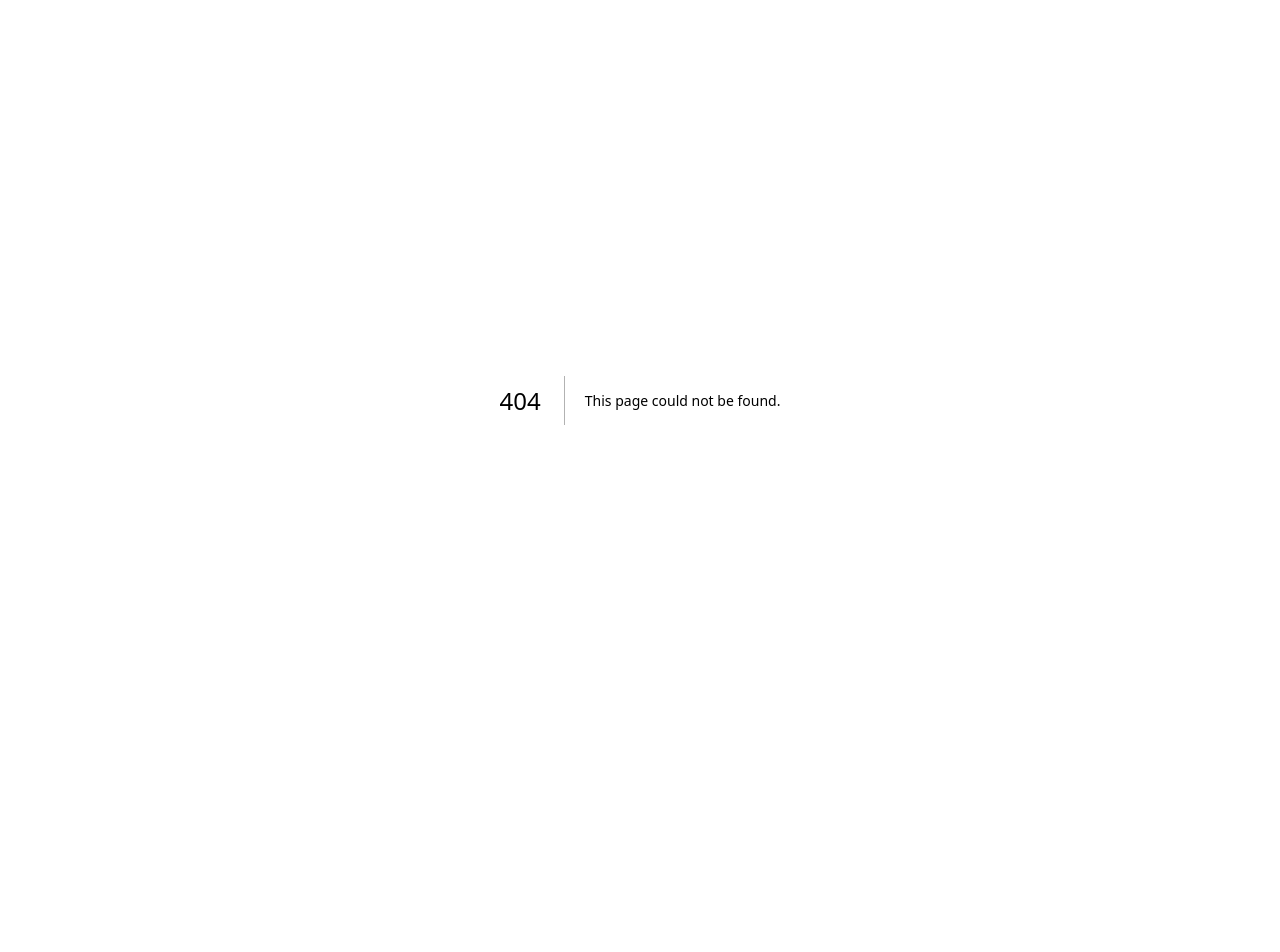
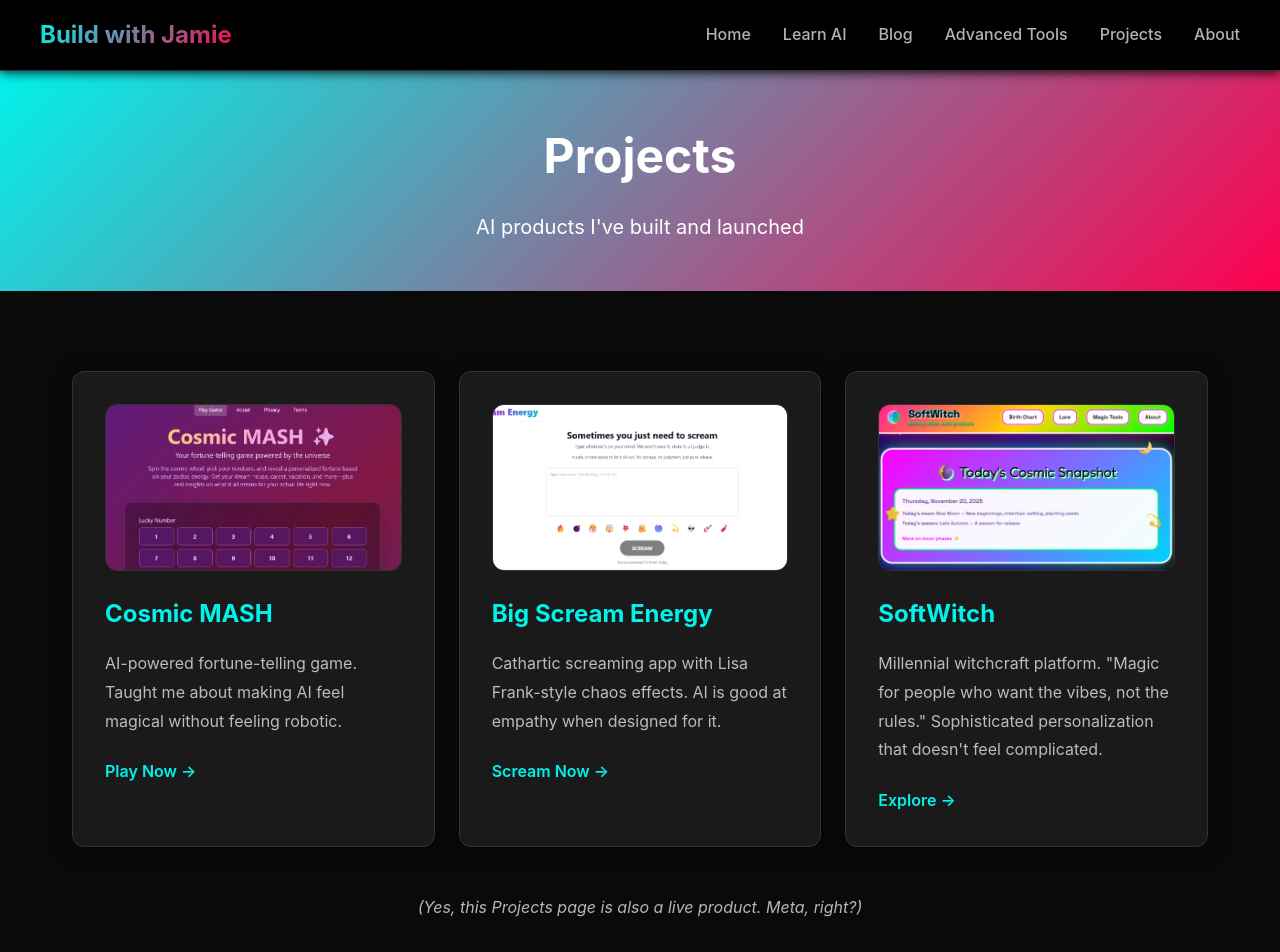
Before and after one commit to givemetheballai-debug/Buildwithjamie, a Next.js app: page /projects in a window 1280 px wide. Before the commit this address had no page. Shown: the top 952 px of the page. Before the commit the page ends 800 px from the top, so only its background shows below. Built offline with nearby package versions, Linux system fonts and the light colour scheme.

Commit message:
Add files via upload

```diff
--- /dev/null
+++ b/app/projects/page.js
@@ -0,0 +1,85 @@
+import Navigation from '../../components/Navigation'
+import Footer from '../../components/Footer'
+
+export const metadata = {
+  title: 'Projects | Jamie Williams',
+  description: 'AI products I\'ve built and launched',
+}
+
+export default function Projects() {
+  return (
+    <>
+      <Navigation />
+
+      {/* Hero */}
+      <section className="section-hero text-center bg-gradient">
+        <div className="container">
+          <h1 className="text-5xl font-bold mb-sm">Projects</h1>
+          <p className="text-xl">AI products I've built and launched</p>
+        </div>
+      </section>
+
+      {/* Live Projects */}
+      <section className="section bg-secondary">
+        <div className="container">
+
+          <div className="grid grid-3 gap-md">
+
+            {/* Cosmic MASH */}
+            <div className="card">
+              <div className="media-container media-container-16-9 mb-md">
+                <img src="/cosmicmash-screenshot.png" alt="Cosmic MASH screenshot" style={{width: '100%', height: '100%', objectFit: 'cover'}} />
+              </div>
+              <h3 className="text-2xl font-bold mb-sm text-cyan">Cosmic MASH</h3>
+              <p className="text-base opacity-70 mb-md line-height-relaxed">
+                AI-powered fortune-telling game. Taught me about making AI feel magical without feeling robotic.
+              </p>
+              <a href="https://playcosmicmash.com" target="_blank" rel="noopener noreferrer" className="text-cyan font-semibold no-underline">
+                Play Now →
+              </a>
+            </div>
+
+            {/* Big Scream Energy */}
+            <div className="card">
+              <div className="media-container media-container-16-9 mb-md">
+                <img src="/bigscream-screenshot.png" alt="Big Scream Energy screenshot" style={{width: '100%', height: '100%', objectFit: 'cover'}} />
+              </div>
+              <h3 className="text-2xl font-bold mb-sm text-cyan">Big Scream Energy</h3>
+              <p className="text-base opacity-70 mb-md line-height-relaxed">
+                Cathartic screaming app with Lisa Frank-style chaos effects. AI is good at empathy when designed for it.
+              </p>
+              <a href="https://bigscreamenergy.com" target="_blank" rel="noopener noreferrer" className="text-cyan font-semibold no-underline">
+                Scream Now →
+              </a>
+            </div>
+
+            {/* SoftWitch */}
+            <div className="card">
+              <div className="media-container media-container-16-9 mb-md">
+                <img src="/Softwitch.png" alt="SoftWitch screenshot" style={{width: '100%', height: '100%', objectFit: 'cover'}} />
+              </div>
+              <h3 className="text-2xl font-bold mb-sm text-cyan">SoftWitch</h3>
+              <p className="text-base opacity-70 mb-md line-height-relaxed">
+                Millennial witchcraft platform. "Magic for people who want the vibes, not the rules." Sophisticated personalization that doesn't feel complicated.
+              </p>
+              <a href="https://softwitch.com" target="_blank" rel="noopener noreferrer" className="text-cyan font-semibold no-underline">
+                Explore →
+              </a>
+            </div>
+
+          </div>
+
+          {/* Meta Note */}
+          <div className="text-center mt-xl">
+            <p className="text-base opacity-70 italic">
+              (Yes, this Projects page is also a live product. Meta, right?)
+            </p>
+          </div>
+
+        </div>
+      </section>
+
+      <Footer />
+    </>
+  )
+}
```
